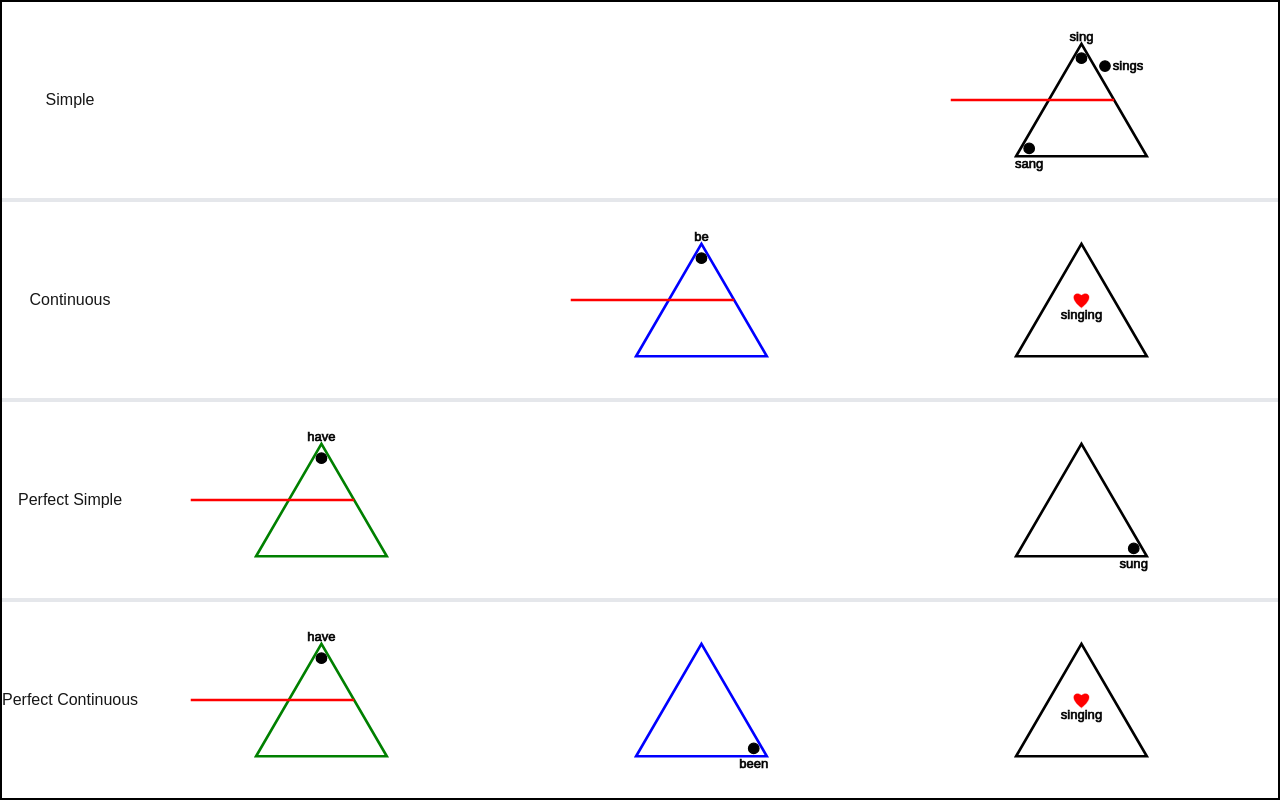
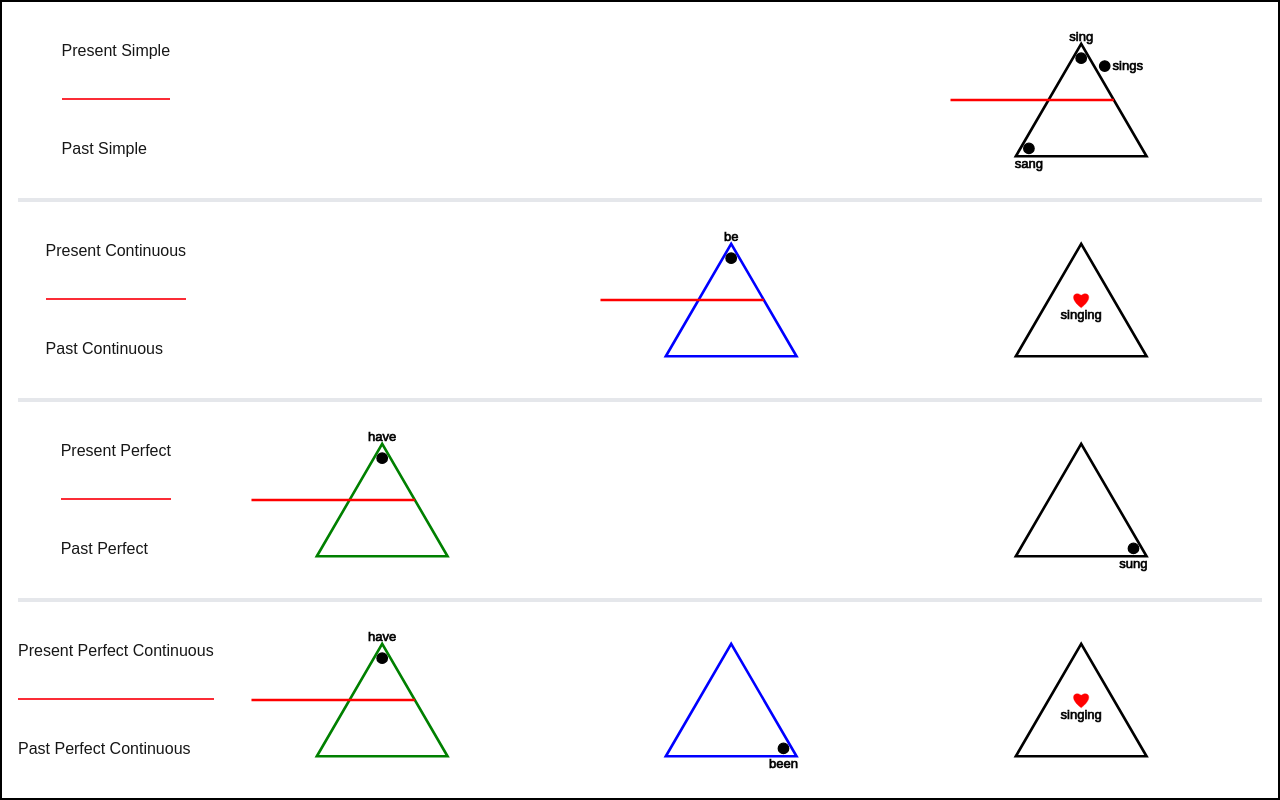
Before and after one commit to riwepo/grammar-triangles, a Next.js app: page /inflected-tenses in a window 1280 px wide. Built offline with nearby package versions, Linux system fonts and the light colour scheme.

Commit message:
add names for present / past

```diff
--- a/src/components/inflected-tenses.jsx
+++ b/src/components/inflected-tenses.jsx
@@ -24,8 +24,13 @@ function TensesBlueprint({ bossVerb }) {
   }
 
   return (
-    <div className="grid h-screen w-full grid-cols-[auto_1fr_1fr_1fr] grid-rows-[minmax(0,1fr)_minmax(0,0.02fr)_minmax(0,1fr)_minmax(0,0.02fr)_minmax(0,1fr)_minmax(0,0.02fr)_minmax(0,1fr)] overflow-hidden border-2 border-black">
-      <p className="col-start-1 row-start-1 mx-auto content-center">Simple</p>
+    <div className="grid h-screen w-full grid-cols-[auto_1fr_1fr_1fr] grid-rows-[minmax(0,1fr)_minmax(0,0.02fr)_minmax(0,1fr)_minmax(0,0.02fr)_minmax(0,1fr)_minmax(0,0.02fr)_minmax(0,1fr)] overflow-hidden border-2 border-black px-4">
+      <div className="col-start-1 row-start-1 m-0 mx-auto grid grid-rows-6 items-center justify-center p-0">
+        <p className="row-start-2">Present Simple</p>
+        <div className="row-start-3 h-full border-b-2 border-red-500"></div>
+        <p className="row-start-5">Past Simple</p>
+      </div>
+
       <BasicTriangle
         uuid={ids[0]}
         className="col-start-4 row-start-1"
@@ -41,9 +46,12 @@ function TensesBlueprint({ bossVerb }) {
 
       <div className="col-span-4 col-start-1 row-start-2 bg-gray-200"></div>
 
-      <p className="col-start-1 row-start-3 mx-auto content-center">
-        Continuous
-      </p>
+      <div className="col-start-1 row-start-3 m-0 mx-auto grid grid-rows-6 items-center justify-center p-0">
+        <p className="row-start-2">Present Continuous</p>
+        <div className="row-start-3 h-full border-b-2 border-red-500"></div>
+        <p className="row-start-5">Past Continuous</p>
+      </div>
+
       <BasicTriangle
         uuid={ids[1]}
         className="col-start-3 row-start-3"
@@ -61,9 +69,12 @@ function TensesBlueprint({ bossVerb }) {
 
       <div className="col-span-4 col-start-1 row-start-4 bg-gray-200"></div>
 
-      <p className="col-start-1 row-start-5 mx-auto content-center">
-        Perfect Simple
-      </p>
+      <div className="col-start-1 row-start-5 m-0 mx-auto grid grid-rows-6 items-center justify-center p-0">
+        <p className="row-start-2">Present Perfect</p>
+        <div className="row-start-3 h-full border-b-2 border-red-500"></div>
+        <p className="row-start-5">Past Perfect</p>
+      </div>
+
       <BasicTriangle
         uuid={ids[3]}
         className="col-start-2 row-start-5"
@@ -81,9 +92,12 @@ function TensesBlueprint({ bossVerb }) {
 
       <div className="col-span-4 col-start-1 row-start-6 bg-gray-200"></div>
 
-      <p className="mx-autov col-start-1 row-start-7 content-center">
-        Perfect Continuous
-      </p>
+      <div className="col-start-1 row-start-7 m-0 mx-auto grid grid-rows-6 items-center justify-center p-0">
+        <p className="row-start-2">Present Perfect Continuous</p>
+        <div className="row-start-3 h-full border-b-2 border-red-500"></div>
+        <p className="row-start-5">Past Perfect Continuous</p>
+      </div>
+
       <BasicTriangle
         uuid={ids[5]}
         className="col-start-2 row-start-7"
```
